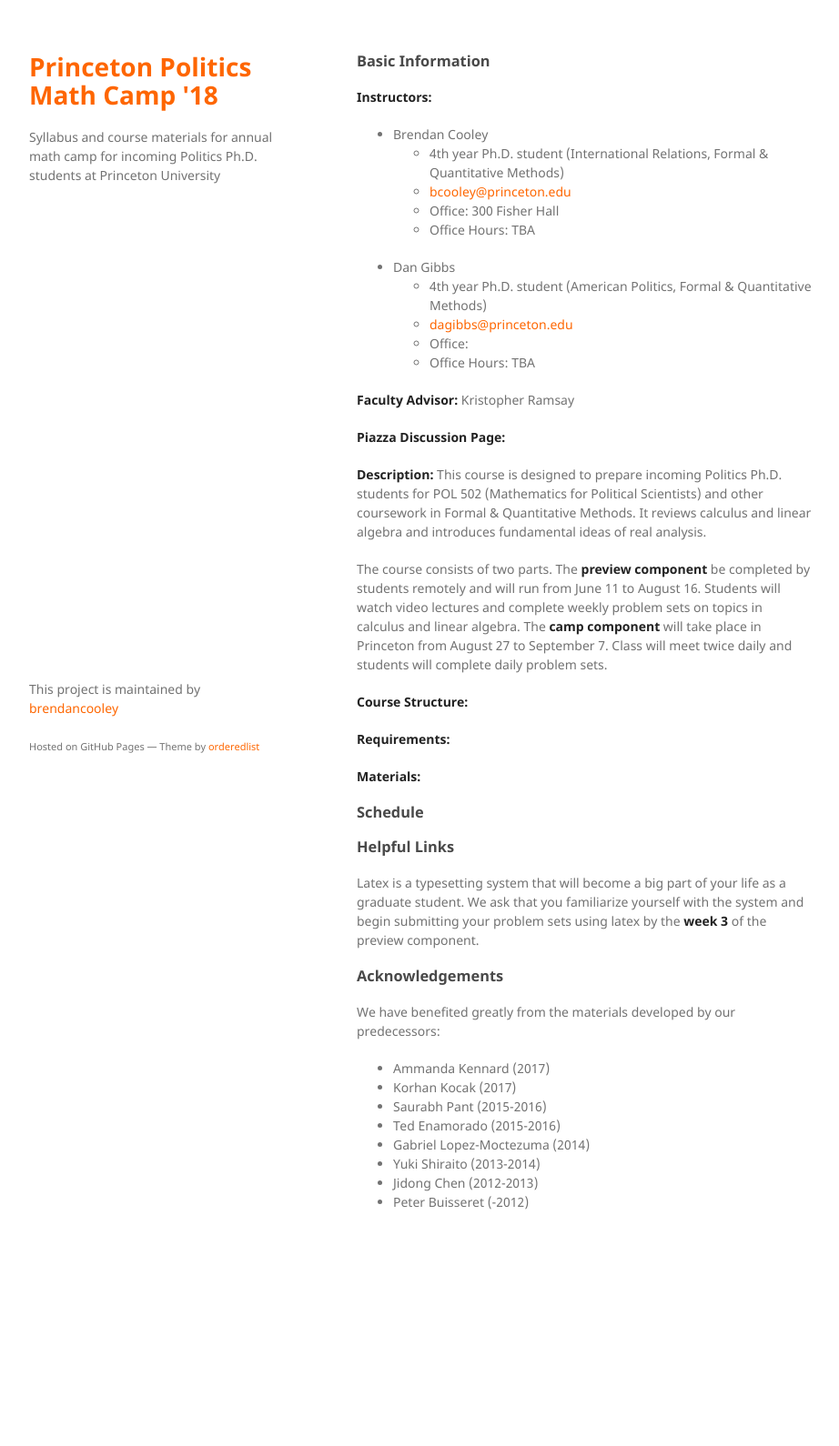
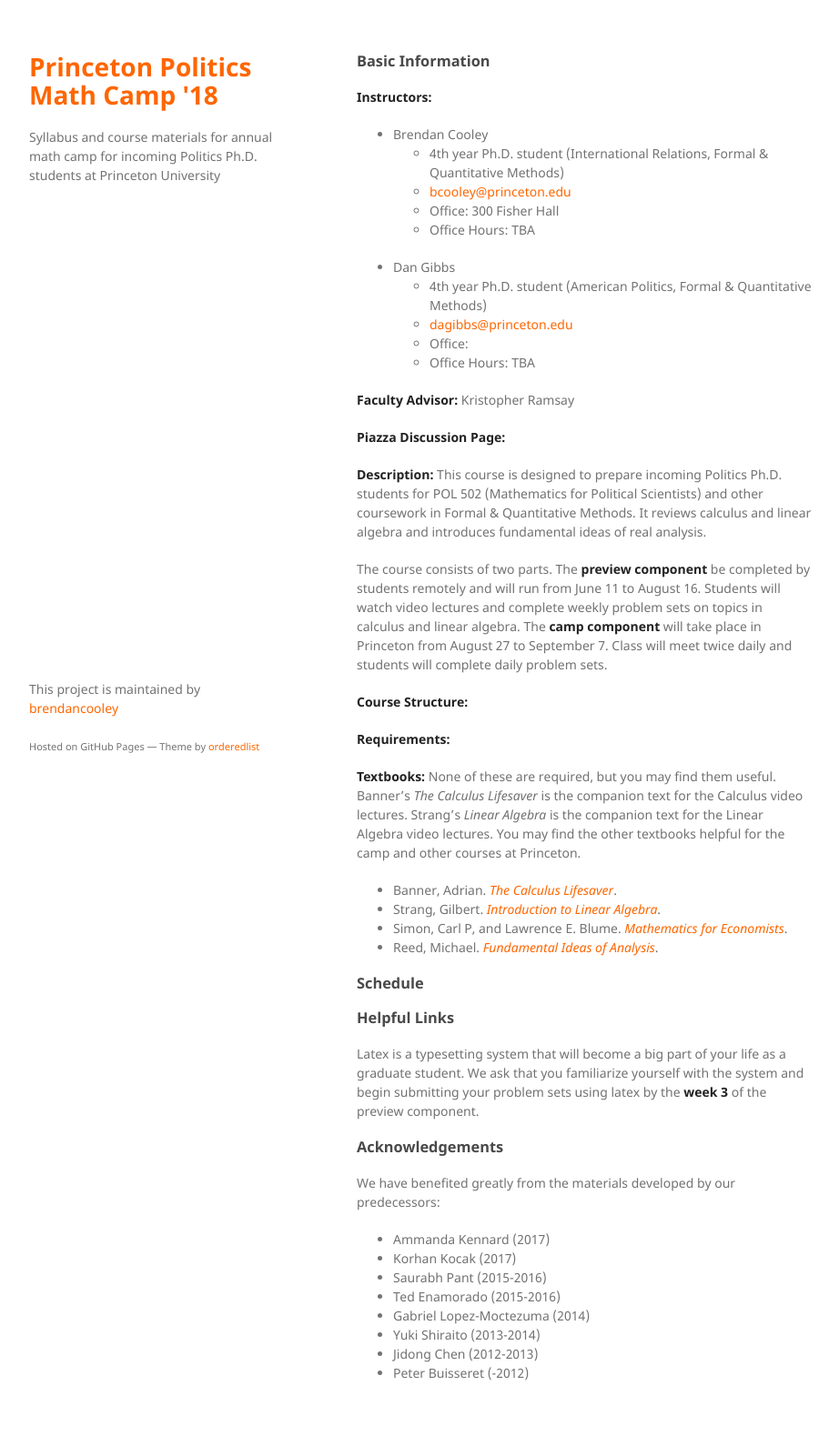
Before and after one commit to brendancooley/imps2019, a Jekyll site: the page built from index.md, in a window 1280 px wide. Shown: the whole page at 91% size, without its empty margins (178-1100 px from the left). Built offline with Jekyll 4.4.1, drawn with Linux system fonts in a browser that asks for light colours; our own code applies the rules of GitHub Pages for plain Markdown files; before the commit the page ends 1402 px from its top, so only the background shows below that.

Commit message:
textbook section

```diff
--- a/index.md
+++ b/index.md
@@ -29,7 +29,12 @@
 
 **Requirements:**
 
-**Materials:**
+**Textbooks:** None of these are required, but you may find them useful. Banner's *The Calculus Lifesaver* is the companion text for the Calculus video lectures. Strang's *Linear Algebra* is the companion text for the Linear Algebra video lectures. You may find the other textbooks helpful for the camp and other courses at Princeton.
+
+- Banner, Adrian. [*The Calculus Lifesaver*](https://www.amazon.com/Calculus-Lifesaver-Tools-Princeton-Guides/dp/0691130884).
+- Strang, Gilbert. [*Introduction to Linear Algebra*](https://www.amazon.com/Introduction-Linear-Algebra-Gilbert-Strang/dp/0980232775/ref=sr_1_1?ie=UTF8&qid=1525308498&sr=8-1&keywords=gilbert+strang+linear+algebra).
+- Simon, Carl P, and Lawrence E. Blume. [*Mathematics for Economists*](https://www.amazon.com/Mathematics-Economists-Carl-P-Simon/dp/0393957330/ref=sr_1_2?s=books&ie=UTF8&qid=1525308603&sr=1-2&keywords=mathematics+for+economists+simon+and+blume).
+- Reed, Michael. [*Fundamental Ideas of Analysis*](https://www.amazon.com/Fundamental-Ideas-Analysis-Michael-Reed/dp/0471159964/ref=sr_1_1?ie=UTF8&qid=1525308705&sr=8-1&keywords=fundamental+ideas+of+analysis).
 
 ### Schedule
 
```
